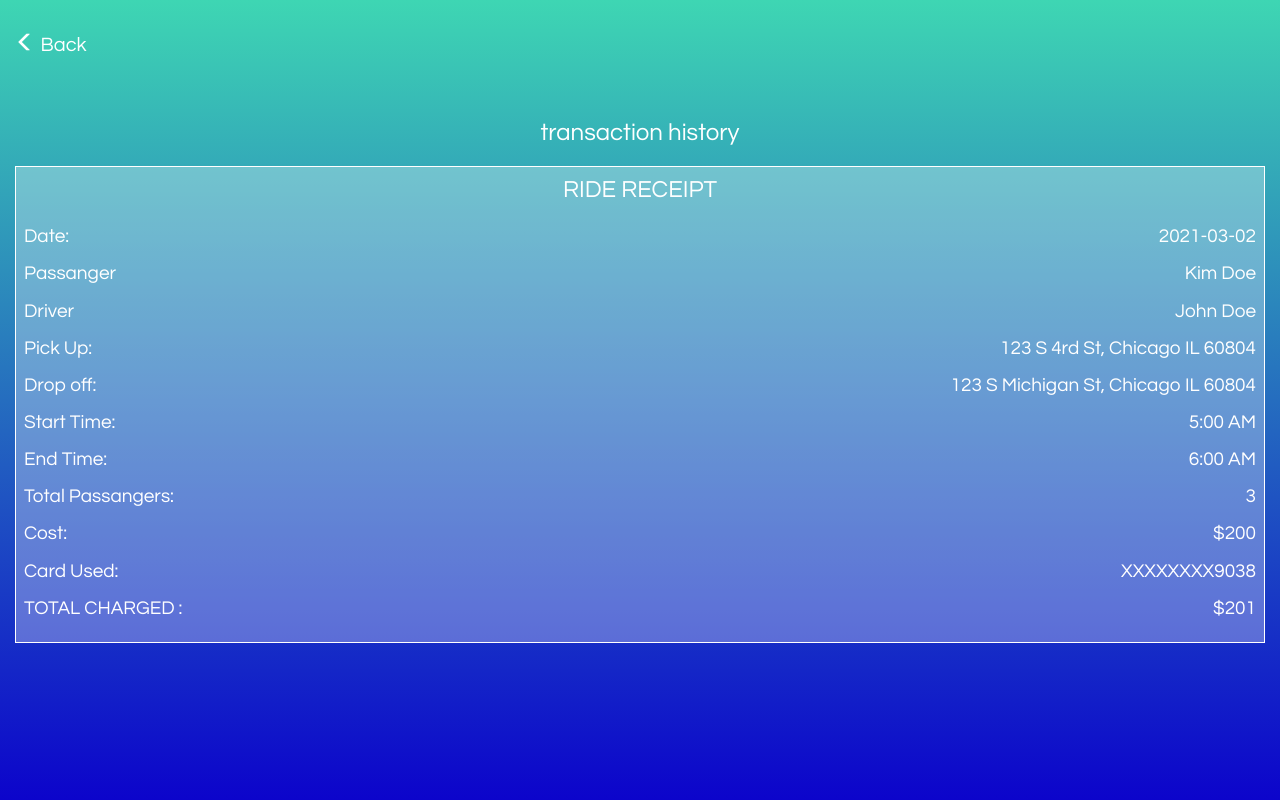
After one commit to b72u68/rebuBETA, a Flask app: template templates/customerViews/viewTransactions.html in a window 1280 px wide. The commit adds this page. Run offline with Flask 2, Linux system fonts and the light colour scheme; the template is opened without the code that fills it, so the values that code supplies are empty; some libraries are stand-ins or nearby versions.

Commit message:
Adding menu fix and transaction view

```diff
--- a/main.py
+++ b/main.py
@@ -77,6 +77,15 @@ def edit_driver():
     if not USER:
         return redirect(url_for("home"))
     return render_template("driverViews/editDriverAccount.html", driver=USER)
+
+@app.route("/view/transactions")
+def view_transactions():
+    if not USER:
+        return redirect(url_for("home"))
+    elif IS_DRIVER:
+        return render_template("driverViews/viewTransactions.html", driver=USER)
+    else:
+        return render_template("customerViews/viewTransactions.html", customer=USER)
 
 
 @app.route("/authorize_login", methods=["POST"])
--- a/static/styles/main.css
+++ b/static/styles/main.css
@@ -378,6 +378,30 @@ Second color is text
 .blueText .rideInfoSubtitle{
 	color: #309EB9;
 }
-/***********************
-**** REVIEW PAGES   ****
-************************/
+/****************************
+**** TRANSACTIONS PAGE   ****
+*****************************/
+
+.transContainer{
+	color: white;
+	border: 1px solid white;
+	margin-top: 20px;
+	padding: 0 8px 10px;
+	background-color: rgb(255, 255, 255, 0.3);
+	overflow: hidden;
+}
+.transContainer h3{
+	margin: 10px 0 20px;
+}
+.transContainer p{
+	font-size: 19px;
+}
+.transLeft{
+	float: left;
+	width: 50%;
+}
+.transRight{
+	width: 50%;
+	float: left;
+	text-align: right;
+}
--- /dev/null
+++ b/templates/baseTransactions.html
@@ -0,0 +1,122 @@
+{% extends 'base.html' %}
+
+{% block content %}
+  <div class="container-fluid {% block userbg %} {% endblock %}">
+    <nav>
+        <a href="{{ url_for('home') }}">
+          <span class="glyphicon glyphicon-menu-left"></span>
+          <p>Back</p>
+      </a>
+    </nav>
+    <h3>transaction history</h3>
+
+    <div class="transContainer">
+      <h3>RIDE RECEIPT</h3>
+
+      <div class="transRow">
+        <div class="transLeft">
+          <p>Date:</p>
+        </div>
+        <div class="transRight">
+          <p>2021-03-02</p>
+        </div>
+      </div>
+
+      <div class="transRow">
+        <div class="transLeft">
+          <p>Passanger</p>
+        </div>
+        <div class="transRight">
+          <p>Kim Doe</p>
+        </div>
+      </div>
+
+      <div class="transRow">
+        <div class="transLeft">
+          <p>Driver</p>
+        </div>
+        <div class="transRight">
+          <p>John Doe</p>
+        </div>
+      </div>
+
+      <div class="transRow">
+        <div class="transLeft">
+          <p>Pick Up:</p>
+        </div>
+        <div class="transRight">
+          <p>123 S 4rd St, Chicago IL 60804</p>
+        </div>
+      </div>
+
+      <div class="transRow">
+        <div class="transLeft">
+          <p>Drop off:</p>
+        </div>
+        <div class="transRight">
+          <p>123 S Michigan St, Chicago IL 60804</p>
+        </div>
+      </div>
+
+      <div class="transRow">
+        <div class="transLeft">
+          <p>Start Time:</p>
+        </div>
+        <div class="transRight">
+          <p>5:00 AM</p>
+        </div>
+      </div>
+
+      <div class="transRow">
+        <div class="transLeft">
+          <p>End Time:</p>
+        </div>
+        <div class="transRight">
+          <p>6:00 AM</p>
+        </div>
+      </div>
+
+      <div class="transRow">
+        <div class="transLeft">
+          <p>Total Passangers:</p>
+        </div>
+        <div class="transRight">
+          <p>3</p>
+        </div>
+      </div>
+
+
+
+      <div class="transRow">
+        <div class="transLeft">
+          <p>Cost:</p>
+        </div>
+        <div class="transRight">
+          <p>$200</p>
+        </div>
+      </div>
+
+      <div class="transRow">
+        <div class="transLeft">
+          <p>Card Used:</p>
+        </div>
+        <div class="transRight">
+          <p>XXXXXXXX9038</p>
+        </div>
+      </div>
+
+      <div class="transRow">
+        <div class="transLeft">
+          <p>TOTAL {%block userMoney %} {% endblock %}:</p>
+        </div>
+        <div class="transRight">
+          <p>$201</p>
+        </div>
+      </div>
+
+
+    </div>
+
+
+  </div>
+{% endblock %}
--- a/templates/customerViews/cHome.html
+++ b/templates/customerViews/cHome.html
@@ -23,6 +23,7 @@
     <div id="hiddenMenu" style="display: none">
       <a href="{{ url_for('signout') }}">sign out</a>
       <a href="{{ url_for('edit_customer') }}">edit account info</a>
+      <a href="{{ url_for('view_transactions') }}">view transactions</a>
       <a href="{{ url_for('switch_to_driver') }}">switch to driver</a>
     </div>
     <!-- GOOGLE API SCREEN -->
--- /dev/null
+++ b/templates/customerViews/viewTransactions.html
@@ -0,0 +1,9 @@
+{% extends 'baseTransactions.html' %}
+
+{% block userbg %}
+user-bg
+{% endblock %}
+
+{% block userMoney %}
+CHARGED
+{% endblock%}
--- a/templates/driverViews/dHome.html
+++ b/templates/driverViews/dHome.html
@@ -32,6 +32,7 @@
     <div id="hiddenMenu" style="display: none">
       <a href="{{ url_for('signout') }}">sign out</a>
       <a href="{{ url_for('edit_driver') }}">edit account info</a>
+      <a href="{{ url_for('view_transactions') }}">view transactions</a>
       <a href="{{ url_for('switch_to_customer') }}">switch to customer</a>
     </div>
     <!-- STATUS CONTAINER -->
```
Also changed, not shown: templates/customerViews/inTransit.html (+5 -4 lines), templates/customerViews/reviewDriver.html (+5 -4 lines), templates/customerViews/searchingForDriver.html (+4 -3 lines), templates/customerViews/waitingForDriver.html (+5 -4 lines), templates/driverViews/addToCarpool.html (+5 -4 lines), templates/driverViews/carpool.html (+5 -4 lines), templates/driverViews/confirmDropoff.html (+5 -4 lines), templates/driverViews/reviewCustomer.html (+5 -4 lines), templates/driverViews/viewTransactions.html (added, +9 -0 lines), README.md.
